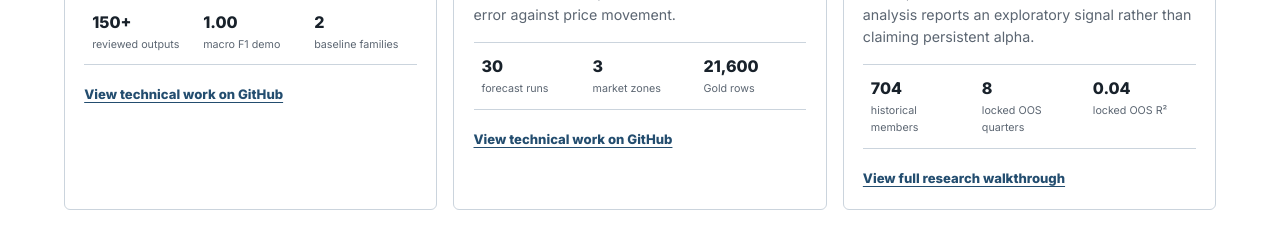
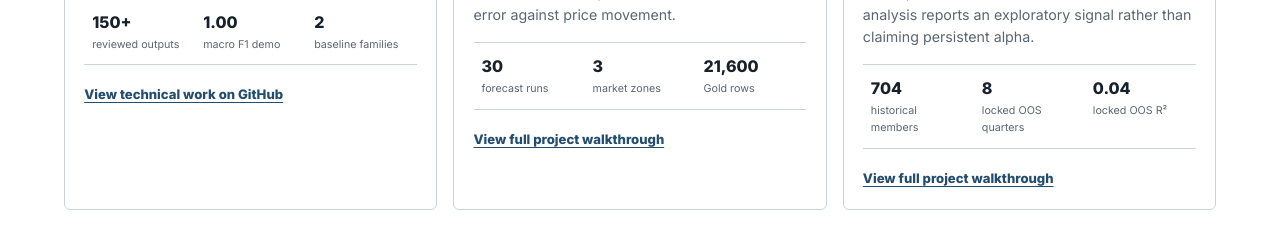
Before and after one commit to jbinhuang01/jb-portfolio, a Next.js app: page / in a window 1280 px wide. Shown: the part 1520-1756 px from the top of the page. Built offline with nearby package versions, Linux system fonts and the light colour scheme.

Commit message:
Link energy card to project walkthrough

```diff
--- a/app/page.tsx
+++ b/app/page.tsx
@@ -31,7 +31,7 @@ const projects: Project[] = [
       "An hourly energy dataset built from market prices, generation, weather, and archived forecast vintages across DE-LU, France, and Austria. Bronze keeps source files, Silver standardizes them, and Gold measures forecast error against price movement.",
     metrics: [["30", "forecast runs"], ["3", "market zones"], ["21,600", "Gold rows"]],
     image: "/assets/data-lake.png",
-    link: "https://github.com/jbinhuang01/regional-energy-data-lake",
+    link: "/projects/energy",
   },
   {
     category: "modeling",
@@ -108,7 +108,7 @@ export default function Home() {
                     {project.metrics.map(([value, label]) => <div key={label}><dt>{value}</dt><dd>{label}</dd></div>)}
                   </dl>
                   <a className="project-link" href={project.link}>
-                    {project.category === "modeling" ? "View full research walkthrough" : "View technical work on GitHub"}
+                    {project.category === "modeling" || project.category === "data" ? "View full project walkthrough" : "View technical work on GitHub"}
                   </a>
                 </div>
               </article>
```
